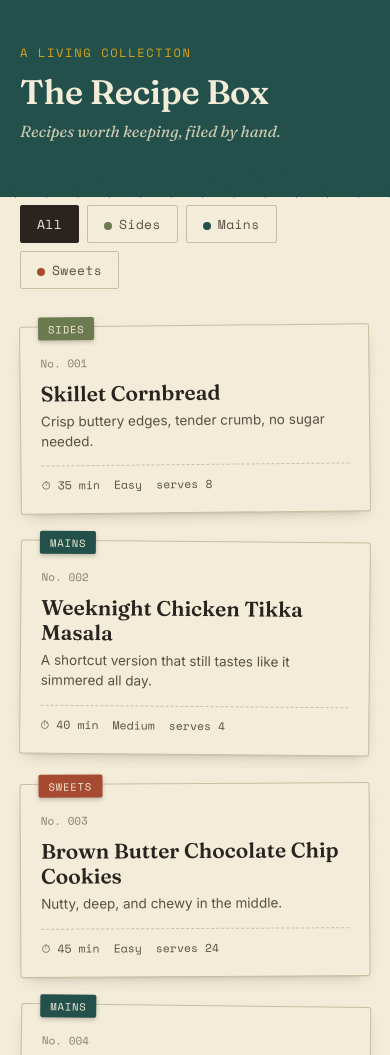
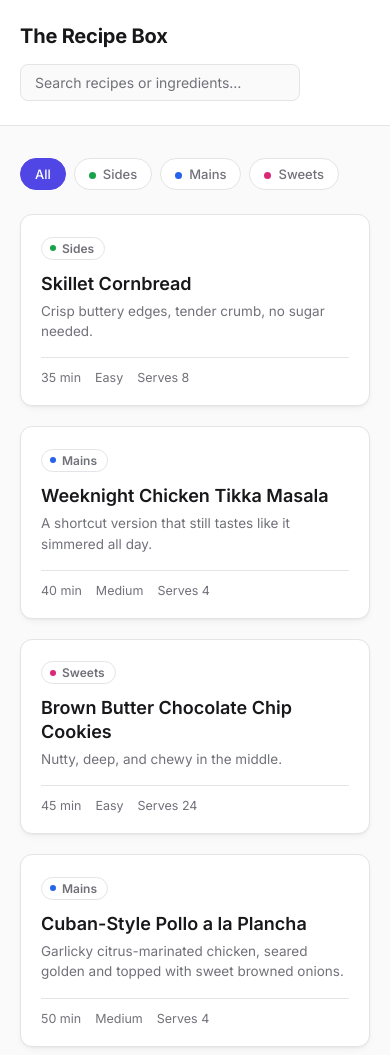
Before and after one commit to stewexe/recipe-site, a plain HTML site: page index.html in a window 390 px wide. Shown: the top 1055 px of the page. Drawn offline with nearby package versions, Linux system fonts and the light colour scheme.

Commit message:
Redesign: flat, utilitarian look with search
Drop the paper-texture card-catalog styling (tilted cards, dashed
borders, scalloped header, decorative tagline) in favor of a plain
modern layout, plus a search box for looking up recipes by name or
ingredient.

Co-Authored-By: Claude Sonnet 5 <noreply@anthropic.com>

```diff
--- a/assets/app.js
+++ b/assets/app.js
@@ -22,5 +22,5 @@ function formatAmount(n) {
 }
 
 function categoryColor(category) {
-  return CATEGORY_COLORS[category] || "var(--ink-soft)";
+  return CATEGORY_COLORS[category] || "var(--text-muted)";
 }
--- a/assets/recipes-data.js
+++ b/assets/recipes-data.js
@@ -11,10 +11,10 @@
    ============================================================ */
 
 const CATEGORY_COLORS = {
-  Breakfast: "var(--mustard)",
-  Mains: "var(--teal)",
-  Sweets: "var(--rust)",
-  Sides: "var(--sage)",
+  Breakfast: "var(--amber)",
+  Mains: "var(--blue)",
+  Sweets: "var(--pink)",
+  Sides: "var(--green)",
 };
 
 const RECIPES = [
--- a/assets/style.css
+++ b/assets/style.css
@@ -1,21 +1,21 @@
 /* ============================================================
    THE RECIPE BOX — design tokens
-   Concept: a card catalog of recipes, cards slightly askew like
-   they've actually been thumbed through. Category = tab color.
+   Concept: flat, utilitarian lookup tool. No ornament — just
+   fast scanning and clear hierarchy.
    ============================================================ */
 
 :root {
-  --paper: #F3ECD8;
-  --paper-dark: #E9DFC3;
-  --ink: #2A2420;
-  --ink-soft: #5A5142;
-  --teal: #24504B;
-  --teal-deep: #1A3B37;
-  --mustard: #D6A419;
-  --rust: #A64B32;
-  --sage: #6B7A4F;
-  --line: #C9BFA0;
-  --card-shadow: 0 1px 0 rgba(42,36,32,0.05), 0 6px 16px -8px rgba(42,36,32,0.35);
+  --bg: #FAFAFA;
+  --surface: #FFFFFF;
+  --border: #E4E4E7;
+  --text: #18181B;
+  --text-muted: #71717A;
+  --accent: #4F46E5;
+  --amber: #D97706;
+  --blue: #2563EB;
+  --pink: #DB2777;
+  --green: #16A34A;
+  --shadow: 0 1px 2px rgba(0,0,0,0.04), 0 4px 10px -4px rgba(0,0,0,0.08);
 }
 
 * { box-sizing: border-box; }
@@ -24,10 +24,8 @@ html { scroll-behavior: smooth; }
 
 body {
   margin: 0;
-  background: var(--paper);
-  background-image:
-    repeating-linear-gradient(0deg, transparent, transparent 27px, rgba(42,36,32,0.035) 28px);
-  color: var(--ink);
+  background: var(--bg);
+  color: var(--text);
   font-family: "Inter", system-ui, sans-serif;
   min-height: 100vh;
 }
@@ -37,58 +35,53 @@ a { color: inherit; text-decoration: none; }
 .wrap {
   max-width: 1080px;
   margin: 0 auto;
-  padding: 0 20px 80px;
+  padding: 32px 20px 80px;
 }
 
 /* ---------- Header ---------- */
 
 .site-header {
-  background: var(--teal);
-  color: var(--paper);
-  padding: 44px 20px 56px;
-  margin-bottom: -32px;
-  position: relative;
-}
-
-.site-header::after {
-  content: "";
-  position: absolute;
-  left: 0; right: 0; bottom: -1px;
-  height: 32px;
-  background: var(--teal);
-  clip-path: polygon(0 0, 4% 100%, 8% 0, 12% 100%, 16% 0, 20% 100%, 24% 0, 28% 100%, 32% 0, 36% 100%, 40% 0, 44% 100%, 48% 0, 52% 100%, 56% 0, 60% 100%, 64% 0, 68% 100%, 72% 0, 76% 100%, 80% 0, 84% 100%, 88% 0, 92% 100%, 96% 0, 100% 100%, 100% 0);
+  background: var(--surface);
+  border-bottom: 1px solid var(--border);
+  padding: 24px 20px;
 }
 
 .site-header .inner {
   max-width: 1080px;
   margin: 0 auto;
-}
-
-.eyebrow {
-  font-family: "Space Mono", monospace;
-  font-size: 12px;
-  letter-spacing: 0.14em;
-  text-transform: uppercase;
-  color: var(--mustard);
-  margin: 0 0 10px;
+  display: flex;
+  flex-wrap: wrap;
+  align-items: center;
+  justify-content: space-between;
+  gap: 16px;
 }
 
 h1.brand {
-  font-family: "Fraunces", serif;
-  font-weight: 600;
-  font-size: clamp(34px, 5vw, 52px);
-  margin: 0 0 8px;
+  font-weight: 700;
+  font-size: 20px;
+  margin: 0;
   letter-spacing: -0.01em;
 }
 
-.brand-sub {
-  font-family: "Fraunces", serif;
-  font-style: italic;
-  font-weight: 400;
-  font-size: 16px;
-  color: var(--paper-dark);
-  margin: 0;
-  opacity: 0.85;
+.search-input {
+  width: 280px;
+  max-width: 100%;
+  padding: 9px 14px;
+  border: 1px solid var(--border);
+  border-radius: 8px;
+  font-size: 14px;
+  font-family: inherit;
+  background: var(--bg);
+  color: var(--text);
+}
+
+.search-input::placeholder { color: var(--text-muted); }
+
+.search-input:focus {
+  outline: 2px solid var(--accent);
+  outline-offset: 1px;
+  border-color: var(--accent);
+  background: var(--surface);
 }
 
 /* ---------- Filter tabs ---------- */
@@ -97,33 +90,33 @@ h1.brand {
   display: flex;
   flex-wrap: wrap;
   gap: 8px;
-  margin: 40px 0 28px;
+  margin: 0 0 24px;
 }
 
 .filter-btn {
-  font-family: "Space Mono", monospace;
+  font-family: inherit;
   font-size: 13px;
-  letter-spacing: 0.03em;
-  padding: 8px 16px;
-  border: 1px solid var(--line);
-  border-radius: 2px;
-  background: var(--paper);
+  font-weight: 500;
+  padding: 7px 14px;
+  border: 1px solid var(--border);
+  border-radius: 999px;
+  background: var(--surface);
   cursor: pointer;
-  color: var(--ink-soft);
+  color: var(--text-muted);
   transition: background 0.15s ease, color 0.15s ease, border-color 0.15s ease;
 }
 
-.filter-btn:hover { border-color: var(--ink-soft); }
+.filter-btn:hover { border-color: var(--accent); color: var(--text); }
 
 .filter-btn.active {
-  background: var(--ink);
-  color: var(--paper);
-  border-color: var(--ink);
+  background: var(--accent);
+  color: #fff;
+  border-color: var(--accent);
 }
 
 .filter-btn .dot {
   display: inline-block;
-  width: 8px; height: 8px;
+  width: 7px; height: 7px;
   border-radius: 50%;
   margin-right: 7px;
   vertical-align: middle;
@@ -133,162 +126,141 @@ h1.brand {
 
 .card-grid {
   display: grid;
-  grid-template-columns: repeat(auto-fill, minmax(240px, 1fr));
-  gap: 28px 24px;
-  padding-top: 8px;
+  grid-template-columns: repeat(auto-fill, minmax(260px, 1fr));
+  gap: 20px;
 }
 
 .rcard {
-  background: var(--paper);
-  border: 1px solid var(--line);
-  border-radius: 3px;
-  box-shadow: var(--card-shadow);
-  padding: 22px 20px 20px;
-  position: relative;
-  transform: rotate(var(--tilt, 0deg));
-  transition: transform 0.18s ease, box-shadow 0.18s ease;
+  background: var(--surface);
+  border: 1px solid var(--border);
+  border-radius: 12px;
+  box-shadow: var(--shadow);
+  padding: 20px;
   display: block;
+  transition: border-color 0.15s ease, transform 0.15s ease, box-shadow 0.15s ease;
 }
 
 .rcard:hover {
-  transform: rotate(0deg) translateY(-4px);
-  box-shadow: 0 2px 0 rgba(42,36,32,0.06), 0 14px 24px -10px rgba(42,36,32,0.4);
+  border-color: var(--accent);
+  transform: translateY(-2px);
+  box-shadow: 0 6px 18px -6px rgba(0,0,0,0.14);
 }
 
-.rcard:nth-child(4n+1) { --tilt: -0.6deg; }
-.rcard:nth-child(4n+2) { --tilt: 0.5deg; }
-.rcard:nth-child(4n+3) { --tilt: -0.3deg; }
-.rcard:nth-child(4n+4) { --tilt: 0.7deg; }
-
-.tab {
-  position: absolute;
-  top: -10px;
-  left: 18px;
-  font-family: "Space Mono", monospace;
-  font-size: 10.5px;
-  letter-spacing: 0.08em;
-  text-transform: uppercase;
-  color: var(--paper);
-  padding: 4px 10px 3px;
-  border-radius: 2px;
-  box-shadow: 0 2px 4px rgba(42,36,32,0.25);
+.pill {
+  display: inline-flex;
+  align-items: center;
+  gap: 6px;
+  font-size: 12px;
+  font-weight: 600;
+  color: var(--text-muted);
+  border: 1px solid var(--border);
+  border-radius: 999px;
+  padding: 3px 10px 3px 8px;
+  margin: 0 0 12px;
 }
 
-.catalog-no {
-  font-family: "Space Mono", monospace;
-  font-size: 11px;
-  color: var(--ink-soft);
-  opacity: 0.7;
-  margin: 6px 0 0;
+.pill .dot {
+  width: 6px; height: 6px;
+  border-radius: 50%;
+  flex-shrink: 0;
 }
 
 .rcard h3 {
-  font-family: "Fraunces", serif;
   font-weight: 600;
-  font-size: 21px;
-  margin: 10px 0 6px;
-  line-height: 1.2;
+  font-size: 18px;
+  margin: 0 0 6px;
+  line-height: 1.3;
 }
 
 .rcard p.tagline {
   font-size: 13.5px;
-  color: var(--ink-soft);
-  margin: 0 0 14px;
-  line-height: 1.45;
+  color: var(--text-muted);
+  margin: 0 0 16px;
+  line-height: 1.5;
 }
 
 .meta-row {
   display: flex;
   gap: 14px;
-  font-family: "Space Mono", monospace;
-  font-size: 11.5px;
-  color: var(--ink-soft);
-  border-top: 1px dashed var(--line);
-  padding-top: 10px;
+  font-size: 12.5px;
+  color: var(--text-muted);
+  border-top: 1px solid var(--border);
+  padding-top: 12px;
 }
 
 /* ---------- Recipe detail page ---------- */
 
 .back-link {
   display: inline-block;
-  font-family: "Space Mono", monospace;
   font-size: 13px;
-  color: var(--paper-dark);
-  margin-bottom: 22px;
+  font-weight: 500;
+  color: var(--text-muted);
+  margin-bottom: 20px;
 }
-.back-link:hover { color: var(--mustard); }
+.back-link:hover { color: var(--accent); }
 
 .recipe-card {
-  background: var(--paper);
-  border: 1px solid var(--line);
-  border-radius: 4px;
-  box-shadow: var(--card-shadow);
-  padding: 36px clamp(20px, 4vw, 48px) 44px;
-  position: relative;
+  background: var(--surface);
+  border: 1px solid var(--border);
+  border-radius: 16px;
+  box-shadow: var(--shadow);
+  padding: 32px clamp(20px, 4vw, 40px) 40px;
 }
 
-.recipe-card .tab { top: -12px; left: 32px; font-size: 11.5px; padding: 5px 12px 4px; }
-
-.recipe-head { margin-top: 8px; }
+.recipe-card .pill { margin-bottom: 16px; }
 
 .recipe-head h1 {
-  font-family: "Fraunces", serif;
-  font-weight: 600;
-  font-size: clamp(30px, 4vw, 44px);
-  margin: 6px 0 8px;
-  line-height: 1.08;
+  font-weight: 700;
+  font-size: clamp(26px, 3.6vw, 36px);
+  margin: 0 0 8px;
+  line-height: 1.15;
 }
 
 .recipe-head .tagline {
-  font-family: "Fraunces", serif;
-  font-style: italic;
-  font-size: 17px;
-  color: var(--ink-soft);
-  margin: 0 0 22px;
+  font-size: 15.5px;
+  color: var(--text-muted);
+  margin: 0 0 24px;
 }
 
 .stat-row {
   display: flex;
   flex-wrap: wrap;
-  gap: 26px;
+  gap: 28px;
   padding: 16px 0;
-  border-top: 1px dashed var(--line);
-  border-bottom: 1px dashed var(--line);
-  margin-bottom: 30px;
+  border-top: 1px solid var(--border);
+  border-bottom: 1px solid var(--border);
+  margin-bottom: 28px;
 }
 
-.stat {
-  font-family: "Space Mono", monospace;
+.stat .label {
+  font-size: 11px;
+  letter-spacing: 0.04em;
+  text-transform: uppercase;
+  color: var(--text-muted);
+  display: block;
+  margin-bottom: 4px;
 }
-.stat .label {
-  font-size: 10.5px;
-  letter-spacing: 0.08em;
-  text-transform: uppercase;
-  color: var(--ink-soft);
-  display: block;
-  margin-bottom: 3px;
-}
-.stat .value { font-size: 15px; }
+.stat .value { font-size: 15px; font-weight: 600; }
 
 .servings-stepper {
   display: inline-flex;
   align-items: center;
   gap: 10px;
-  font-family: "Space Mono", monospace;
   font-size: 15px;
+  font-weight: 600;
 }
 .servings-stepper button {
   width: 26px; height: 26px;
-  border: 1px solid var(--ink);
-  background: var(--paper);
-  border-radius: 50%;
+  border: 1px solid var(--border);
+  background: var(--bg);
+  border-radius: 6px;
   cursor: pointer;
-  font-family: "Space Mono", monospace;
   font-size: 14px;
   line-height: 1;
-  color: var(--ink);
+  color: var(--text);
+  transition: background 0.15s ease, color 0.15s ease, border-color 0.15s ease;
 }
-.servings-stepper button:hover { background: var(--ink); color: var(--paper); }
+.servings-stepper button:hover { background: var(--accent); color: #fff; border-color: var(--accent); }
 
 .recipe-body {
   display: grid;
@@ -301,13 +273,12 @@ h1.brand {
 }
 
 .col-title {
-  font-family: "Fraunces", serif;
-  font-weight: 600;
-  font-size: 15px;
-  letter-spacing: 0.04em;
+  font-weight: 700;
+  font-size: 13px;
+  letter-spacing: 0.05em;
   text-transform: uppercase;
   margin: 0 0 16px;
-  color: var(--teal);
+  color: var(--accent);
 }
 
 .ingredient-list {
@@ -319,14 +290,13 @@ h1.brand {
   gap: 10px;
   align-items: baseline;
   font-size: 14.5px;
-  padding: 8px 0;
-  border-bottom: 1px dashed var(--line);
+  padding: 10px 0;
+  border-bottom: 1px solid var(--border);
 }
 .ingredient-list .amt {
-  font-family: "Space Mono", monospace;
   font-weight: 700;
-  color: var(--rust);
-  min-width: 62px;
+  color: var(--accent);
+  min-width: 64px;
 }
 
 .step-list {
@@ -346,11 +316,11 @@ h1.brand {
   position: absolute;
   left: 0; top: 4px;
   width: 24px; height: 24px;
-  background: var(--teal);
-  color: var(--paper);
-  border-radius: 50%;
-  font-family: "Space Mono", monospace;
+  background: var(--accent);
+  color: #fff;
+  border-radius: 7px;
   font-size: 12px;
+  font-weight: 700;
   display: flex;
   align-items: center;
   justify-content: center;
@@ -359,17 +329,16 @@ h1.brand {
 .notes {
   margin-top: 30px;
   padding-top: 20px;
-  border-top: 1px dashed var(--line);
+  border-top: 1px solid var(--border);
   font-size: 14px;
-  color: var(--ink-soft);
-  font-style: italic;
+  color: var(--text-muted);
 }
 
 .empty-state {
   text-align: center;
   padding: 60px 20px;
-  color: var(--ink-soft);
-  font-family: "Space Mono", monospace;
+  color: var(--text-muted);
+  font-size: 14px;
 }
 
 @media (prefers-reduced-motion: reduce) {
@@ -377,6 +346,6 @@ h1.brand {
 }
 
 :focus-visible {
-  outline: 2px solid var(--rust);
+  outline: 2px solid var(--accent);
   outline-offset: 2px;
 }
--- a/index.html
+++ b/index.html
@@ -5,23 +5,22 @@
 <meta name="viewport" content="width=device-width, initial-scale=1.0">
 <title>The Recipe Box</title>
 <link rel="preconnect" href="https://fonts.googleapis.com">
-<link href="https://fonts.googleapis.com/css2?family=Fraunces:ital,wght@0,500;0,600;1,400&family=Space+Mono:wght@400;700&family=Inter:wght@400;500&display=swap" rel="stylesheet">
+<link href="https://fonts.googleapis.com/css2?family=Inter:wght@400;500;600;700&display=swap" rel="stylesheet">
 <link rel="stylesheet" href="assets/style.css">
 </head>
 <body>
 
 <header class="site-header">
   <div class="inner">
-    <p class="eyebrow">A living collection</p>
     <h1 class="brand">The Recipe Box</h1>
-    <p class="brand-sub">Recipes worth keeping, filed by hand.</p>
+    <input type="search" id="search" class="search-input" placeholder="Search recipes or ingredients…" aria-label="Search recipes">
   </div>
 </header>
 
 <main class="wrap">
   <div class="filters" id="filters"></div>
   <div class="card-grid" id="grid"></div>
-  <div class="empty-state" id="empty" style="display:none">No recipes filed under this tab yet.</div>
+  <div class="empty-state" id="empty" style="display:none">No recipes match.</div>
 </main>
 
 <script src="assets/recipes-data.js"></script>
@@ -30,7 +29,9 @@
   const grid = document.getElementById("grid");
   const filtersEl = document.getElementById("filters");
   const emptyEl = document.getElementById("empty");
+  const searchEl = document.getElementById("search");
   let activeFilter = "All";
+  let query = "";
 
   function renderFilters() {
     const categories = ["All", ...new Set(RECIPES.map(r => r.category))];
@@ -51,26 +52,35 @@
   }
 
   function renderGrid() {
+    const q = query.trim().toLowerCase();
     const list = RECIPES
       .filter(r => activeFilter === "All" || r.category === activeFilter)
+      .filter(r => !q
+        || r.title.toLowerCase().includes(q)
+        || r.tagline.toLowerCase().includes(q)
+        || r.ingredients.some(ing => ing.name.toLowerCase().includes(q)))
       .sort((a, b) => a.number - b.number);
 
     emptyEl.style.display = list.length ? "none" : "block";
 
     grid.innerHTML = list.map(r => `
       <a class="rcard" href="recipe/index.html?id=${encodeURIComponent(r.id)}">
-        <span class="tab" style="background:${categoryColor(r.category)}">${r.category}</span>
-        <p class="catalog-no">No. ${String(r.number).padStart(3, "0")}</p>
+        <span class="pill"><span class="dot" style="background:${categoryColor(r.category)}"></span>${r.category}</span>
         <h3>${r.title}</h3>
         <p class="tagline">${r.tagline}</p>
         <div class="meta-row">
-          <span>⏱ ${r.time}</span>
+          <span>${r.time}</span>
           <span>${r.difficulty}</span>
-          <span>serves ${r.servingsBase}</span>
+          <span>Serves ${r.servingsBase}</span>
         </div>
       </a>
     `).join("");
   }
+
+  searchEl.addEventListener("input", () => {
+    query = searchEl.value;
+    renderGrid();
+  });
 
   renderFilters();
   renderGrid();
```
Also changed, not shown: recipe/index.html (+3 -6 lines).
